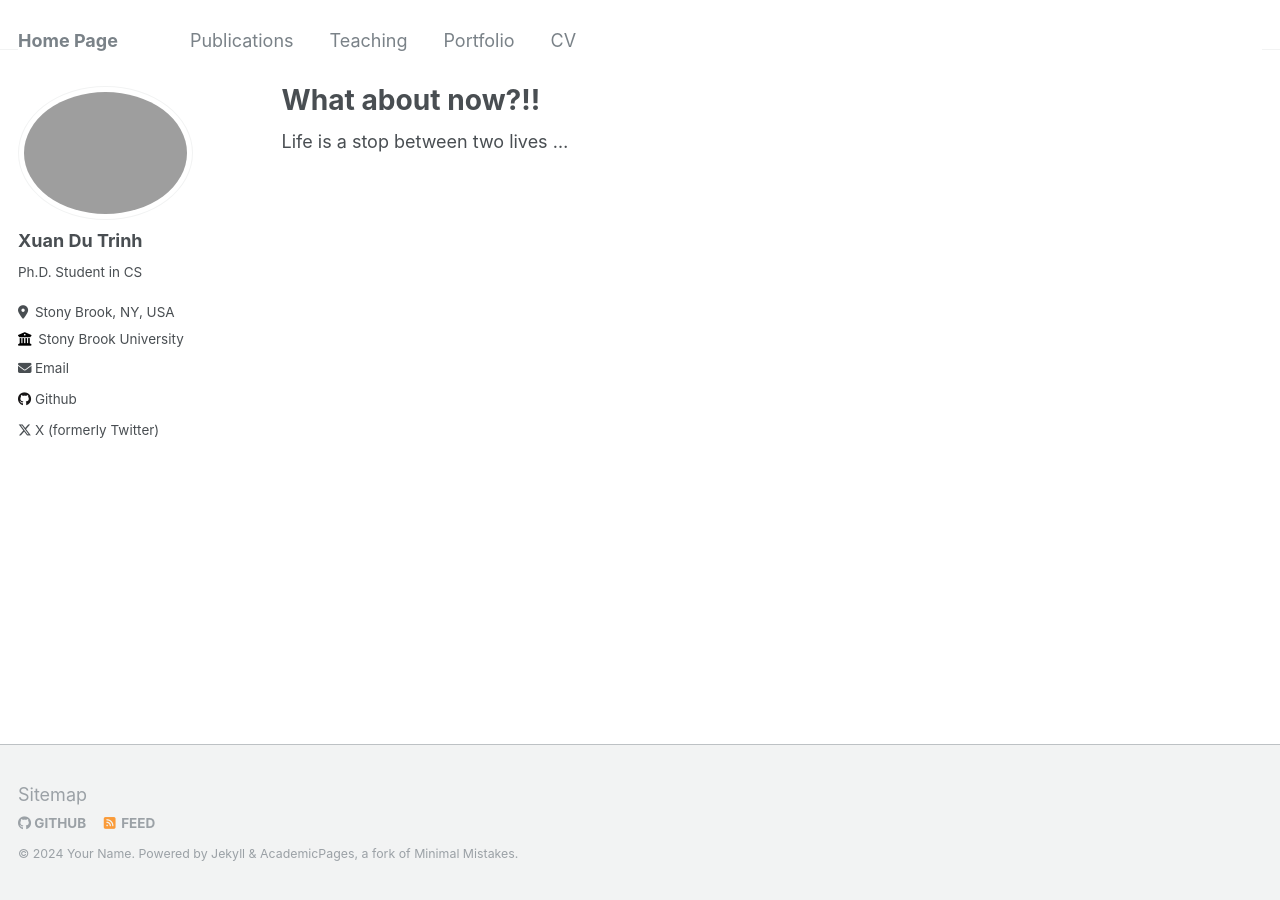
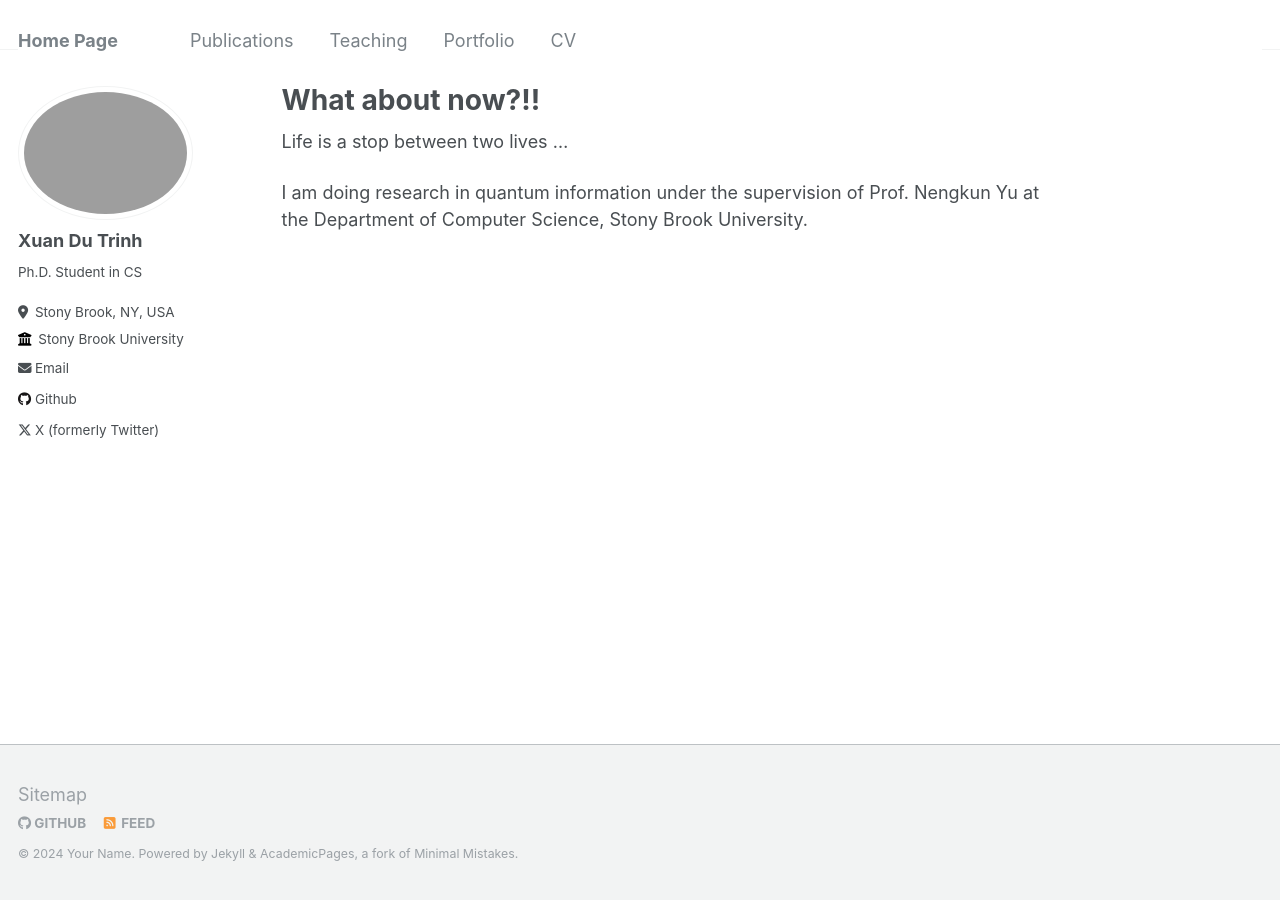
Before and after one commit to trinhdu97/trinhdu97.github.io, a Jekyll site: the page built from _pages/about.md, in a window 1280 px wide. Built offline with Jekyll 4.4.1, drawn with Linux system fonts in a browser that asks for light colours.

Commit message:
Update about.md

```diff
--- a/_pages/about.md
+++ b/_pages/about.md
@@ -8,3 +8,5 @@ redirect_from:
 ---
 
 Life is a stop between two lives ...
+
+I am doing research in quantum information under the supervision of Prof. Nengkun Yu at the Department of Computer Science, Stony Brook University.
```
